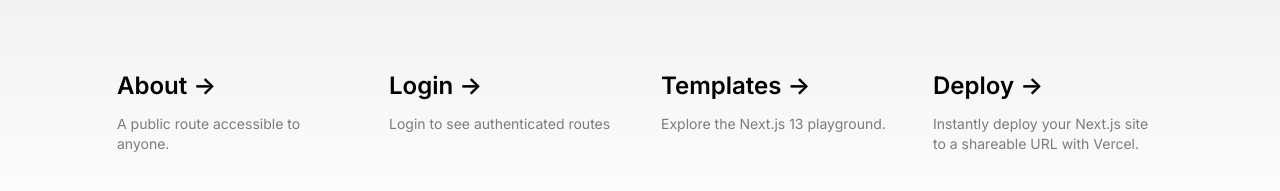
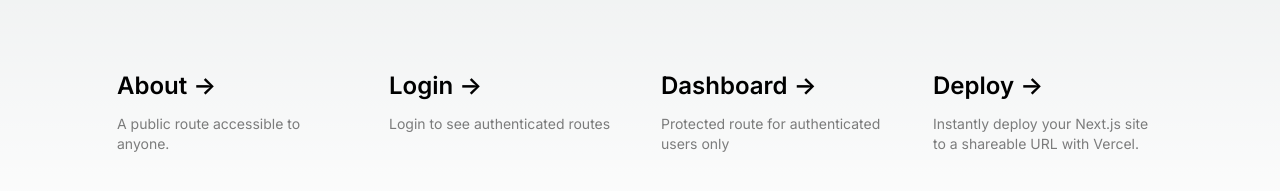
Before and after one commit to bocacode/jwt-auth-web-c11, a Next.js app: page / in a window 1280 px wide. Shown: the part 533-724 px from the top of the page. Built offline with nearby package versions, Linux system fonts and the light colour scheme.

Commit message:
protecting routes

```diff
--- /dev/null
+++ b/app/dashboard/CheckAuth.jsx
@@ -0,0 +1,17 @@
+"use client"
+import { useEffect, useContext } from "react"
+import { redirect } from "next/navigation"
+import { AuthContext } from "@/context/AuthContext"
+
+export default function CheckAuth() {
+
+  const { user } = useContext(AuthContext)
+
+  useEffect(() => {
+    if(!user) {
+      redirect("/login")
+    }
+  }, [user])
+
+  return null
+}
--- /dev/null
+++ b/app/dashboard/page.js
@@ -0,0 +1,10 @@
+import CheckAuth from "./CheckAuth"
+
+export default function Dashboard() {
+  return (
+    <main>
+      <h1>Dashboard</h1>
+      <CheckAuth />
+    </main>
+  )
+}
--- a/app/login/page.js
+++ b/app/login/page.js
@@ -1,9 +1,19 @@
 "use client"
-import { useState } from "react"
+import { useState, useContext, useEffect } from "react"
+import { useRouter, redirect } from "next/navigation"
+import { AuthContext } from "@/context/AuthContext"
 
 export default function Login() {
 
+  const { handleLogin, user } = useContext(AuthContext)
+  const router = useRouter()
   const [error, setError] = useState()
+
+  useEffect(() => {
+    if(user) {
+      redirect("/dashboard")
+    }
+  }, [])
 
   const handleLoginForm = (e) => {
     e.preventDefault()
@@ -25,6 +35,8 @@ export default function Login() {
           return
         }
         // store user and token
+        handleLogin(data)
+        router.push("/dashboard")
       })
     // handle any errors
       .catch(err => setError(err.message))
--- a/app/page.js
+++ b/app/page.js
@@ -41,22 +41,20 @@ export default function Home() {
           </p>
         </Link>
 
-        <a
-          href="https://vercel.com/templates?framework=next.js&utm_source=create-next-app&utm_medium=appdir-template&utm_campaign=create-next-app"
+        <Link
+          href="/dashboard"
           className="group rounded-lg border border-transparent px-5 py-4 transition-colors hover:border-gray-300 hover:bg-gray-100 hover:dark:border-neutral-700 hover:dark:bg-neutral-800/30"
-          target="_blank"
-          rel="noopener noreferrer"
         >
           <h2 className={`mb-3 text-2xl font-semibold`}>
-            Templates{' '}
+            Dashboard{' '}
             <span className="inline-block transition-transform group-hover:translate-x-1 motion-reduce:transform-none">
               -&gt;
             </span>
           </h2>
           <p className={`m-0 max-w-[30ch] text-sm opacity-50`}>
-            Explore the Next.js 13 playground.
+            Protected route for authenticated users only
           </p>
-        </a>
+        </Link>
 
         <a
           href="https://vercel.com/new?utm_source=create-next-app&utm_medium=appdir-template&utm_campaign=create-next-app"
```
